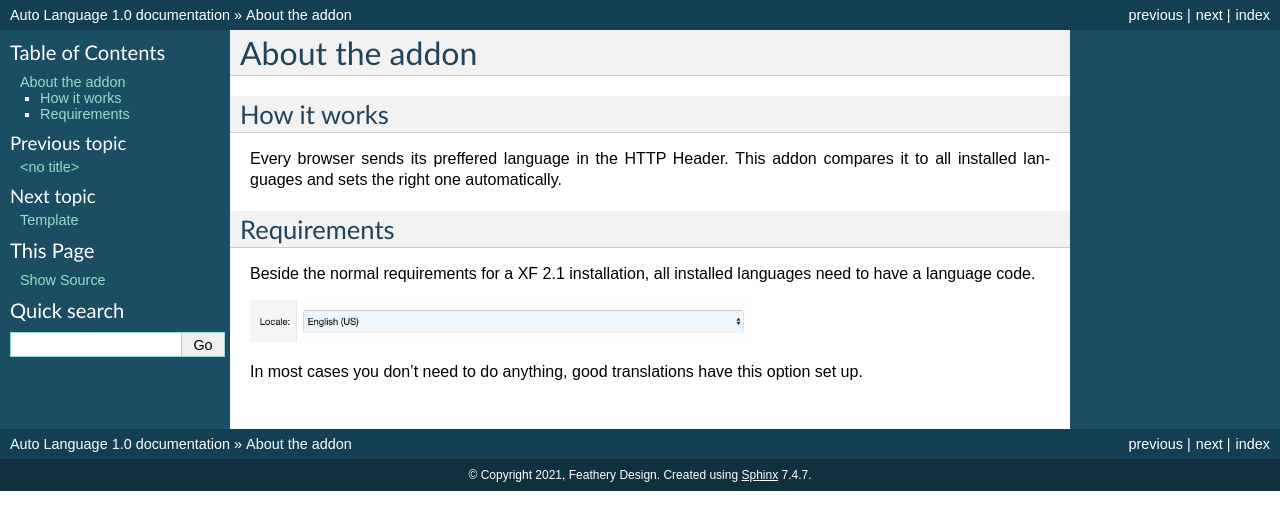
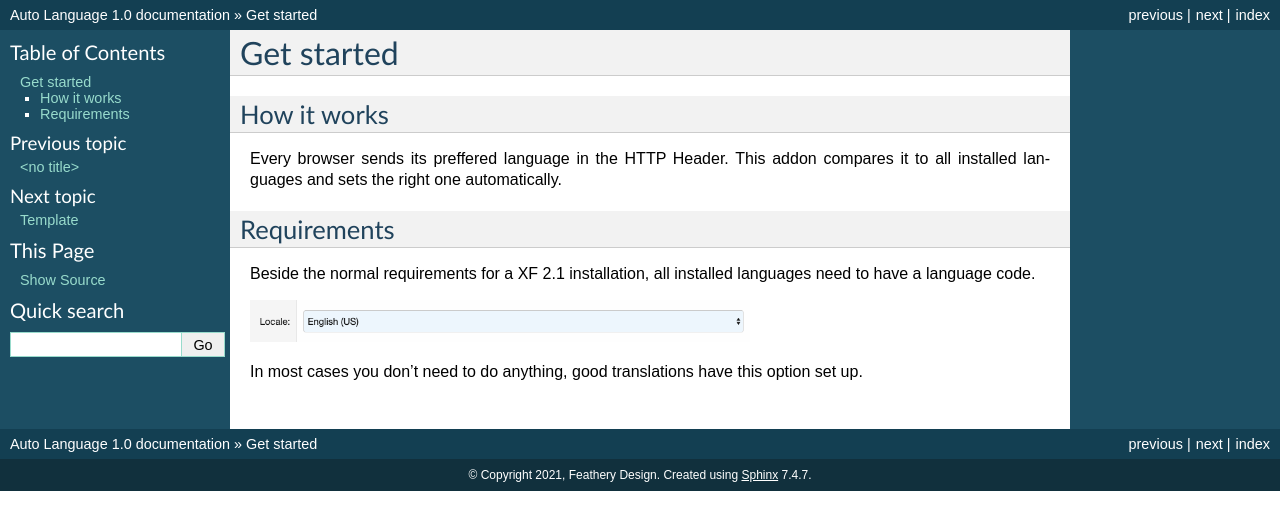
Before and after one commit to Marc-Philip/XF-AutoLanguage-Docs, a Sphinx documentation site: the page built from docs/installation.rst, in a window 1280 px wide. Shown: the top 530 px of the page. Built offline with Sphinx 7.4.7, drawn with Linux system fonts in a browser that asks for light colours.

Commit message:
Update installation.rst

```diff
--- a/docs/installation.rst
+++ b/docs/installation.rst
@@ -1,5 +1,5 @@
 ============
-About the addon
+Get started
 ============
 
 How it works
```
